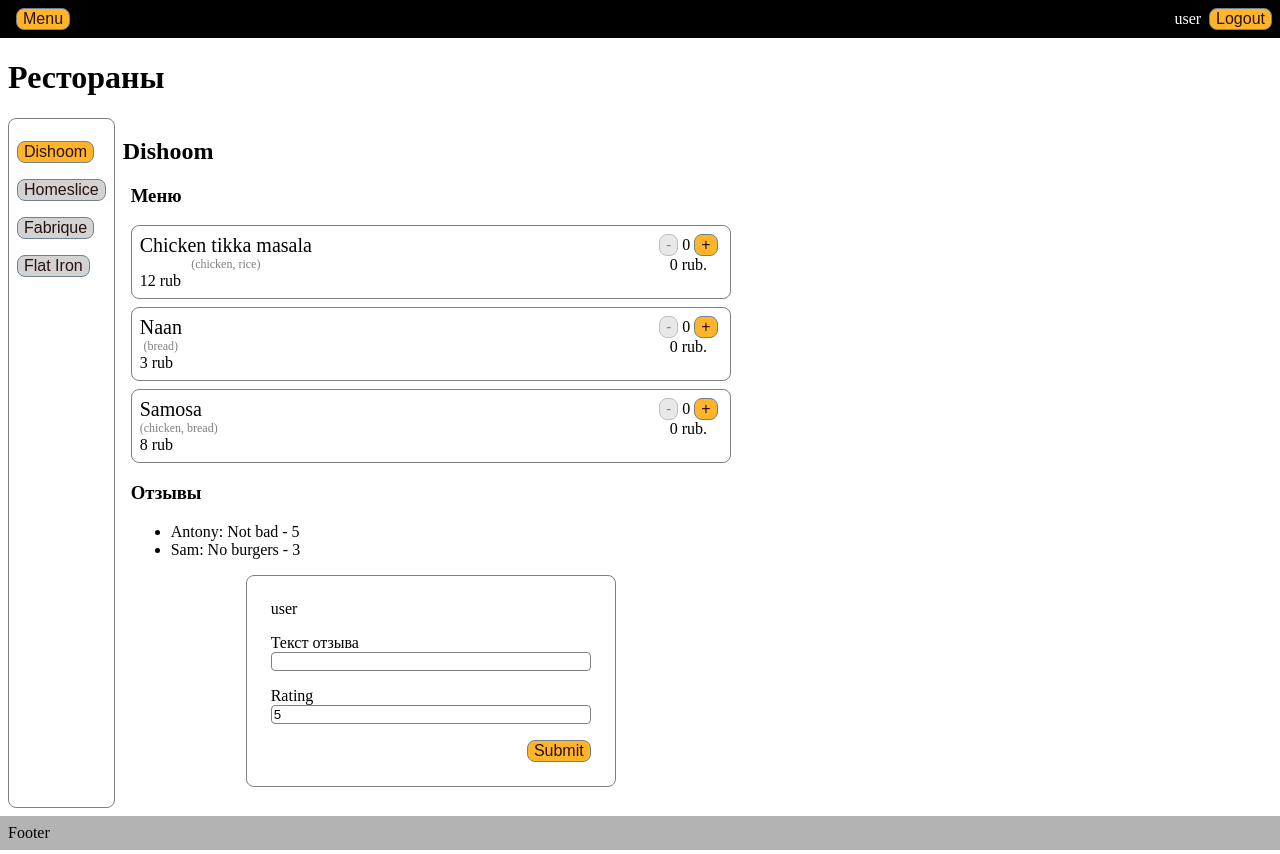
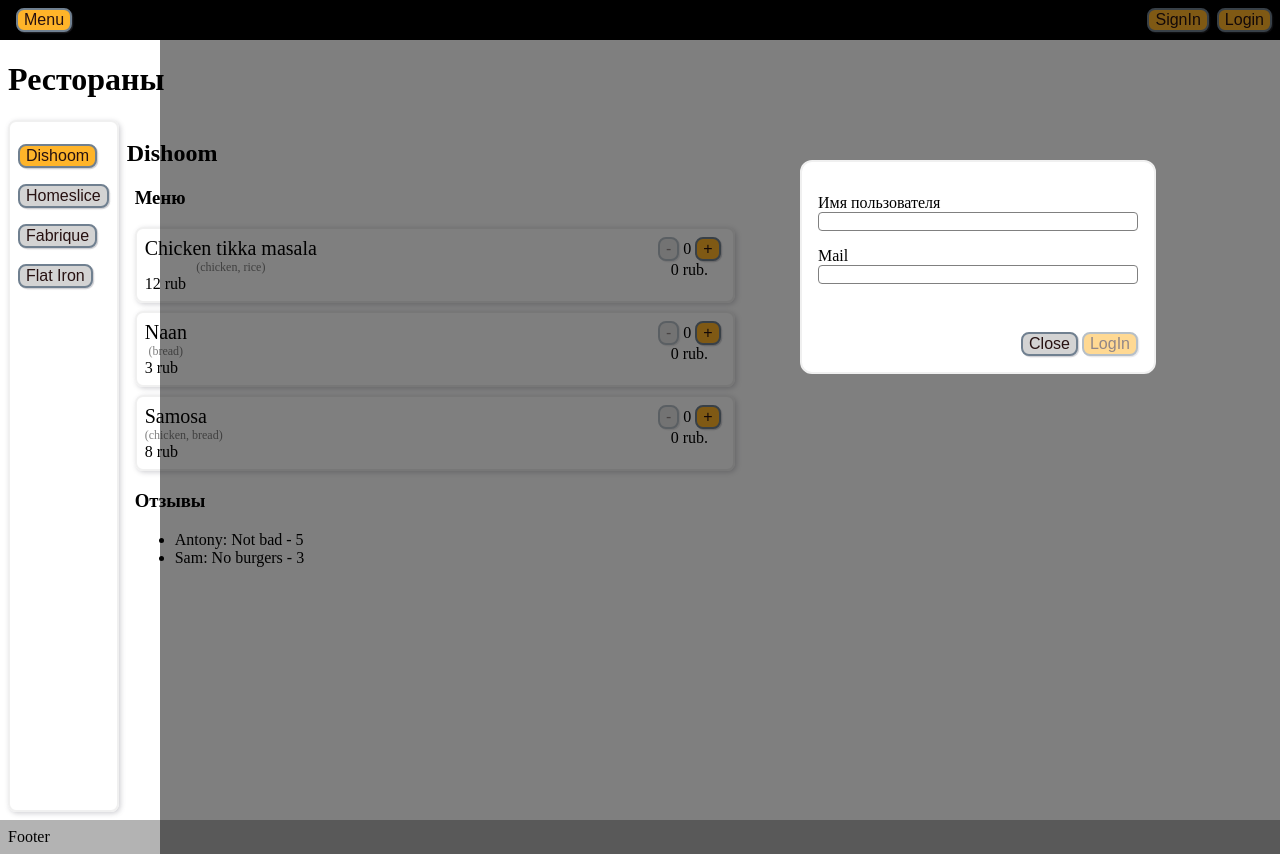
Before and after one commit to mikewoe/ljs-react-course-2024, a React (Vite) app: page / in a window 1280 px wide. Both pictures are taken after a click on the button "Login". Built offline with nearby package versions, Linux system fonts and the light colour scheme.

Commit message:
+ components: add modal;

```diff
--- a/index.html
+++ b/index.html
@@ -3,7 +3,7 @@
   <head>
     <meta charset="UTF-8" />
     <meta name="viewport" content="width=device-width, initial-scale=1.0" />
-    <title>Vite + React + TS</title>
+    <title>Restaurant App</title>
   </head>
   <body>
     <div id="root"></div>
--- a/src/components/button/styles.module.scss
+++ b/src/components/button/styles.module.scss
@@ -1,7 +1,14 @@
 .root {
-  border: 1px solid slategray;
+  border: 2px solid slategray;
   border-radius: 0.5rem;
+  box-shadow: rgba(100, 100, 111, 0.3) 0.075rem 0.075rem 0.05rem 0;
   cursor: pointer;
+}
+
+.root:disabled {
+  //background-color: lightgrey;
+  cursor: not-allowed;
+  opacity: 0.5;
 }
 
 .primary {
--- a/src/components/dish/styles.module.scss
+++ b/src/components/dish/styles.module.scss
@@ -3,8 +3,9 @@
   justify-content: space-between;
   margin: 0.5em auto;
   padding: 0.5rem;
-  border: 1px solid grey;
+  border: 2px solid rgb(240, 240, 240);
   border-radius: 0.5rem;
+  box-shadow: rgba(100, 100, 111, 0.3) 0.1rem 0.1rem 0.3rem 0;
 }
 
 .dishName {
--- a/src/components/header/styles.module.scss
+++ b/src/components/header/styles.module.scss
@@ -16,7 +16,3 @@
 .navigation {
   margin-left: 0.5rem;
 }
-
-.login {
-
-}
--- a/src/components/layout/component.tsx
+++ b/src/components/layout/component.tsx
@@ -8,8 +8,10 @@
     const {user} = useContext(UserContext);
     const [currentUser, setCurrentUser] = useState(user);
 
-    const login = useCallback((user: TUserCreds) => setCurrentUser(user), [])
-    const logout = useCallback(() => setCurrentUser(EMPTY_LOGIN), [])
+    const login = useCallback((user: TUserCreds) => setCurrentUser(user), []);
+    const logout = useCallback(() => setCurrentUser(EMPTY_LOGIN), []);
+
+    console.log('currentUser: ', currentUser);
 
     return (
         <UserContext.Provider value={{user: currentUser, login, logout}}>
--- /dev/null
+++ b/src/components/login-modal/component.tsx
@@ -0,0 +1,32 @@
+import {Button} from "../button/component.tsx";
+import styles from './styles.module.scss'
+import {ButtonViewType} from "../button/constants.ts";
+import {useContext} from "react";
+import {UserContext} from "../../contexts/user.tsx";
+import {Field} from "../field/component.tsx";
+import {useLoginForm} from "./use-login-form.ts";
+
+export const LoginModal = ({onClose}: {
+    onClose: () => void,
+}) => {
+    const {login} = useContext(UserContext);
+    const {form, setUserName, setMail, isFormValidated} = useLoginForm();
+
+    return (
+        <div className={styles.root}>
+            <div className={styles.form}>
+                <Field fieldName="userName" labelName="Имя пользователя" onChange={setUserName} value={form.userName}/>
+                <Field fieldName="mail" type="Адрес электронной почты" onChange={setMail} value={form.mail}/>
+            </div>
+
+            <div className={styles.buttonGroup}>
+                <Button viewType={ButtonViewType.secondary} onClick={onClose}>Close</Button>
+                <Button disabled={!isFormValidated()} onClick={() => {
+                    login({...form, isAuth: true});
+
+                    onClose();
+                }}>LogIn</Button>
+            </div>
+        </div>
+    )
+}
--- /dev/null
+++ b/src/components/login-modal/styles.module.scss
@@ -0,0 +1,30 @@
+.root {
+  display: flex;
+  flex-direction: column;
+  justify-content: space-between;
+  background-color: white;
+  border: 2px solid rgb(240, 240, 240);
+  border-radius: 12px;
+  box-shadow: rgba(0,0,0,.5) 0 0 0 50vmax;
+  position:  absolute;
+  top: 10rem;
+  left: 50rem;
+}
+
+.form {
+  padding: 1em;
+}
+
+.form > div {
+  margin: 1em 0;
+}
+
+.buttonGroup > button {
+  margin-left: 0.25rem;
+}
+
+.buttonGroup {
+  justify-content: flex-end;
+  display: flex;
+  padding: 1rem;
+}
--- /dev/null
+++ b/src/components/login-modal/use-login-form.ts
@@ -0,0 +1,37 @@
+import {EMPTY_LOGIN} from "../../contexts/user.tsx";
+import React, {useCallback, useReducer} from "react";
+
+// eslint-disable-next-line @typescript-eslint/no-unused-vars
+const {isAuth, ...userCred} = {...EMPTY_LOGIN};
+
+const mailRegex = /^\w+@\w+\.\w+$/;
+
+const reducer = (state : {userName: string, mail: string},
+                 action: {type: string, payload: string}) => {
+    switch (action.type) {
+        case 'setUserName': return {...state, userName: action.payload};
+        case 'setMail': return {
+            ...state,
+            mail: action.payload,
+        };
+        default: return state;
+    }
+}
+
+export const useLoginForm = (initialValue = userCred) => {
+    const [form, dispatch] = useReducer(reducer, initialValue);
+
+    const setUserName = useCallback((event: React.ChangeEvent<HTMLInputElement>) =>
+            dispatch({type: 'setUserName', payload: event.target.value}),
+        []
+    );
+
+    const setMail = useCallback((event: React.ChangeEvent<HTMLInputElement>) =>
+            dispatch({type: 'setMail', payload: event.target.value}),
+        []
+    );
+
+    const isFormValidated = useCallback(() => !!form.userName && !!form.mail && !!form.mail.match(mailRegex), [form])
+
+    return {form, setUserName, setMail, isFormValidated}
+}
--- a/src/components/restaraunts-view/styles.module.scss
+++ b/src/components/restaraunts-view/styles.module.scss
@@ -12,8 +12,9 @@
 
 .restaurantsList {
   width: auto;
-  border: 1px solid grey;
+  border: 2px solid rgb(240, 240, 240);
   border-radius: 0.5rem;
+  box-shadow: rgba(100, 100, 111, 0.3) 0.1rem 0.1rem 0.3rem 0;
   padding-top: 0.5em;
   height: 85vh;
 }
--- a/src/components/review-form/styles.module.scss
+++ b/src/components/review-form/styles.module.scss
@@ -5,8 +5,9 @@
 }
 
 .form {
-  border: 1px solid grey;
+  border: 2px solid rgb(240, 240, 240);
   border-radius: 0.5rem;
+  box-shadow: rgba(100, 100, 111, 0.3) 0.1rem 0.1rem 0.5rem 0;
   padding: 1em;
 }
 
--- a/src/components/user-auth/component.tsx
+++ b/src/components/user-auth/component.tsx
@@ -1,27 +1,26 @@
 import {Button} from "../button/component.tsx";
-import {useContext} from "react";
+import {useContext, useState} from "react";
 import {UserContext} from "../../contexts/user.tsx";
 import classNames from "classnames";
+import {createPortal} from "react-dom";
+import {LoginModal} from "../login-modal/component.tsx";
 
 export const UserAuth = ({className} : {
     className: string
 }) => {
-    const {user, login, logout} = useContext(UserContext);
+    const {user, logout} = useContext(UserContext);
+    const [showModal, setShowModal] = useState(false);
 
-    if (!user.isAuth) {
+    if (user.isAuth) {
         return (
             <div>
-                <Button className={classNames(className)} onClick={() => console.log('Open signIn')}>SignIn</Button>
+                {user.userName}
 
                 <Button
                     className={classNames(className)}
-                    onClick={() => login({
-                        userName: 'user',
-                        mail: 'user@mail.domain',
-                        isAuth: true
-                    })}
+                    onClick={logout}
                 >
-                    Login
+                    Logout
                 </Button>
             </div>
         )
@@ -29,14 +28,21 @@
 
     return (
         <div>
-            {user.userName}
+            <Button className={classNames(className)} onClick={() => console.log('Open signIn')}>SignIn</Button>
 
             <Button
                 className={classNames(className)}
-                onClick={logout}
+                onClick={() => setShowModal(true)}
             >
-                Logout
+                Login
             </Button>
+
+            {showModal && createPortal(
+                <LoginModal
+                    onClose={() => setShowModal(false)}
+                />,
+                document.body
+            )}
         </div>
     )
 }
```
